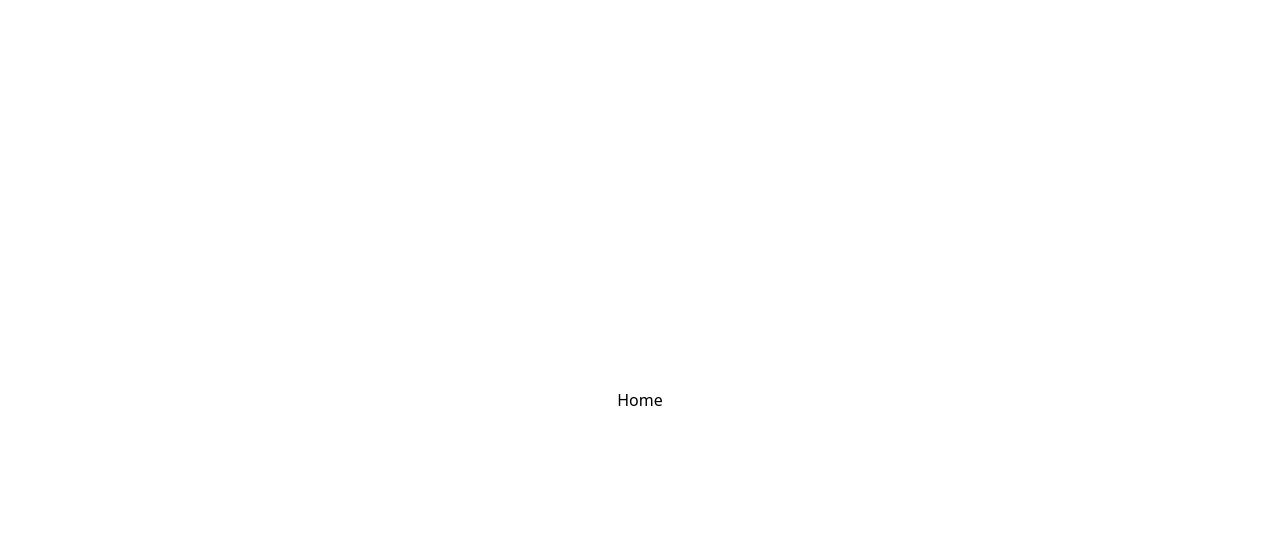
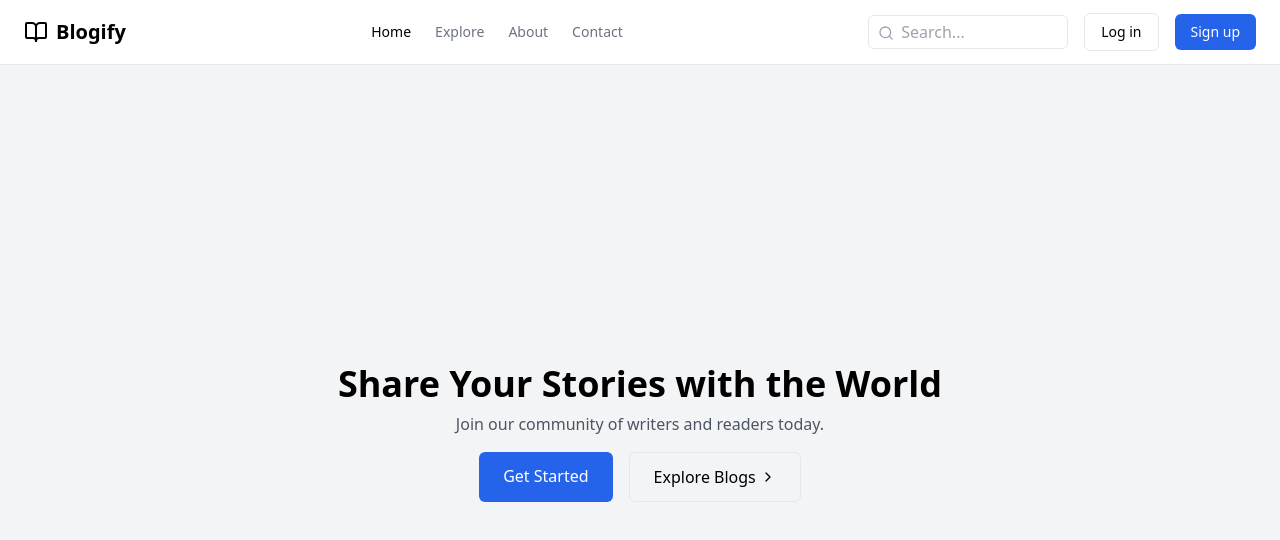
Before and after one commit to The-Phoenics/Blogify, a React (Vite) app in the folder client/: page / in a window 1280 px wide. Shown: the top 540 px of the page. Built offline with nearby package versions, Linux system fonts and the light colour scheme.

Commit message:
added Home page

```diff
--- a/client/package.json
+++ b/client/package.json
@@ -11,6 +11,7 @@
   },
   "dependencies": {
     "email-validator": "^2.0.4",
+    "lucide-react": "^0.477.0",
     "react": "^19.0.0",
     "react-dom": "^19.0.0",
     "react-icons": "^5.4.0",
--- a/client/src/pages/Feed.tsx
+++ b/client/src/pages/Feed.tsx
@@ -47,7 +47,6 @@ export const Feed = () => {
             method: "GET",
         })
         const blogs = await res.json()
-        console.log(blogs)
         setFeedBlogs(blogs)
         setApiStatus(API_STATUS.DONE)
     }
--- a/client/src/pages/Home.tsx
+++ b/client/src/pages/Home.tsx
@@ -1,6 +1,48 @@
+import { Link } from "react-router";
+import { Search, ChevronRight, BookOpen } from "lucide-react";
 
 export const Home = () => {
   return (
-    <div className="w-full h-screen flex justify-center items-center">Home</div>
-  )
-}
+    <div className="flex min-h-screen flex-col">
+      {/* Header */}
+      <header className="sticky top-0 z-50 w-full border-b bg-white/95 backdrop-blur">
+        <div className="container flex h-16 items-center justify-between px-4 md:px-6">
+          <div className="flex items-center gap-2">
+            <BookOpen className="h-6 w-6" />
+            <span className="text-xl font-bold">Blogify</span>
+          </div>
+          <nav className="hidden md:flex gap-6">
+            <Link to="/" className="text-sm font-medium hover:text-primary">Home</Link>
+            <Link to="#" className="text-sm font-medium text-gray-500 hover:text-primary">Explore</Link>
+            <Link to="#" className="text-sm font-medium text-gray-500 hover:text-primary">About</Link>
+            <Link to="#" className="text-sm font-medium text-gray-500 hover:text-primary">Contact</Link>
+          </nav>
+          <div className="flex items-center gap-4">
+            <div className="hidden md:flex relative">
+              <Search className="absolute left-2.5 top-2.5 h-4 w-4 text-gray-400" />
+              <input type="search" placeholder="Search..." className="w-[200px] pl-8 border rounded-md py-1 px-2" />
+            </div>
+            <Link to="/login" className="border px-4 py-2 rounded-md text-sm">Log in</Link>
+            <Link to="/signup" className="bg-blue-600 text-white px-4 py-2 rounded-md text-sm">Sign up</Link>
+          </div>
+        </div>
+      </header>
+
+      {/* Hero Section */}
+      <main className="flex-1 flex justify-center items-center h-full w-full bg-gray-100">
+        <section className="w-full">
+          <div className="container px-4 md:px-6 text-center">
+            <h1 className="text-4xl font-bold">Share Your Stories with the World</h1>
+            <p className="mt-2 text-gray-600">Join our community of writers and readers today.</p>
+            <div className="mt-4 flex justify-center gap-4">
+              <Link to="/signup" className="bg-blue-600 text-white px-6 py-3 rounded-md">Get Started</Link>
+              <Link to="/feed" className="border px-6 py-3 rounded-md flex items-center">
+                Explore Blogs <ChevronRight className="ml-1 h-4 w-4" />
+              </Link>
+            </div>
+          </div>
+        </section>
+      </main>
+    </div>
+  );
+};
```
Also changed, not shown: 1 other file (tests, documents, lock files or other folders).
